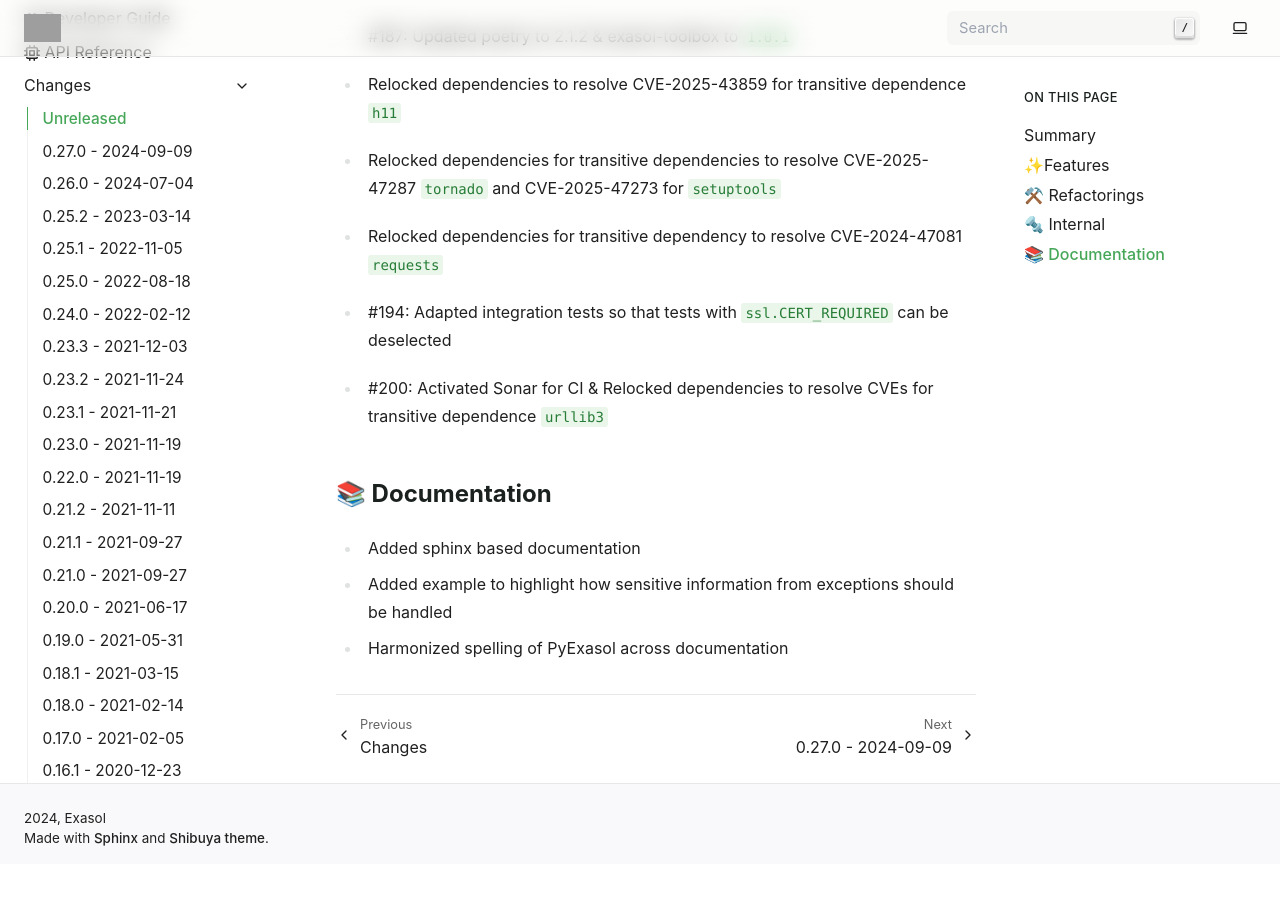
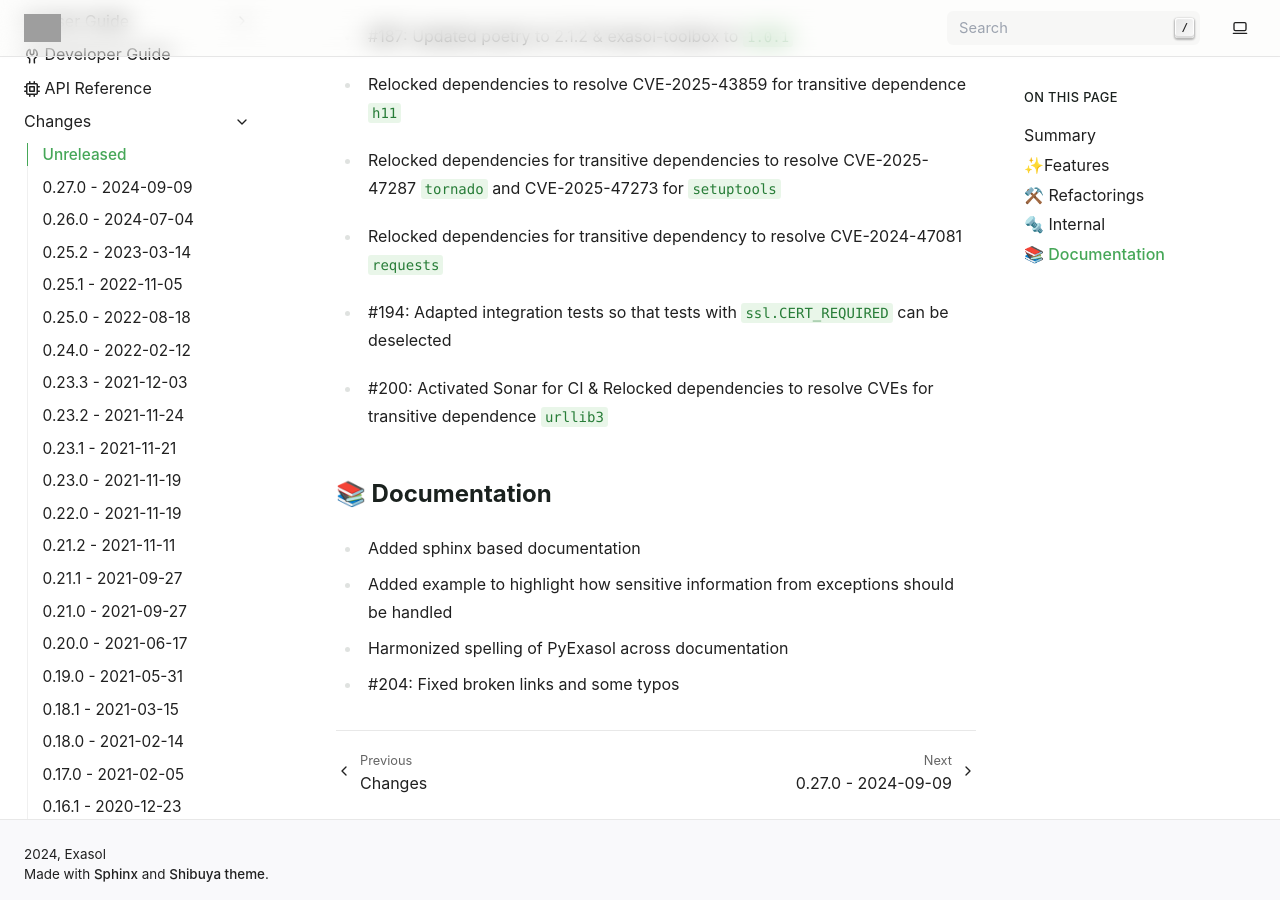
Before and after one commit to exasol/pyexasol, a Sphinx documentation site: the page built from doc/changes/unreleased.md, in a window 1280 px wide and 900 px high, scrolled down 1698 px. Built offline with Sphinx 7.4.7, drawn with Linux system fonts in a browser that asks for light colours; pages that are not in the unit, such as notebooks, are missing from menus; before the commit the page ends 2562 px from its top, so only the background shows below that; grey boxes are pictures that could not be loaded.

Commit message:
Add changelog entry

```diff
--- a/doc/changes/unreleased.md
+++ b/doc/changes/unreleased.md
@@ -56,3 +56,4 @@ reflect your organization's needs.
 * Added sphinx based documentation
 * Added example to highlight how sensitive information from exceptions should be handled
 * Harmonized spelling of PyExasol across documentation
+* #204: Fixed broken links and some typos
```
